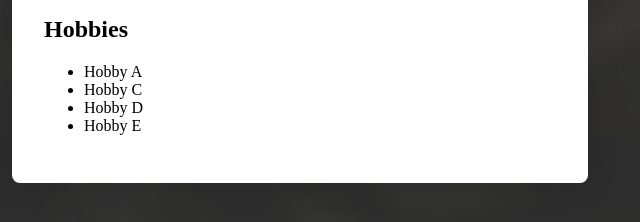
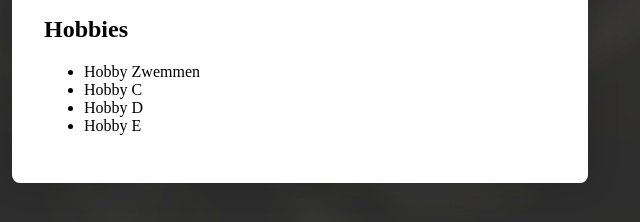
Before and after one commit to sihoekstra/branching_test, a plain HTML site: page index.html in a window 1280 px wide. Shown: the part 556-778 px from the top of the page, 372-1012 px from the left. Drawn offline with Linux system fonts and the light colour scheme; files whose address does not match are found by name.

Commit message:
hobby zwemmen

```diff
--- a/index.html
+++ b/index.html
@@ -56,7 +56,7 @@
 			<div>
 				<h2>Hobbies</h2>
 				<ul>
-					<li>Hobby A</li>
+					<li>Hobby Zwemmen</li>
 					<li>Hobby C</li>
 					<li>Hobby D</li>
 					<li>Hobby E</li>
```
